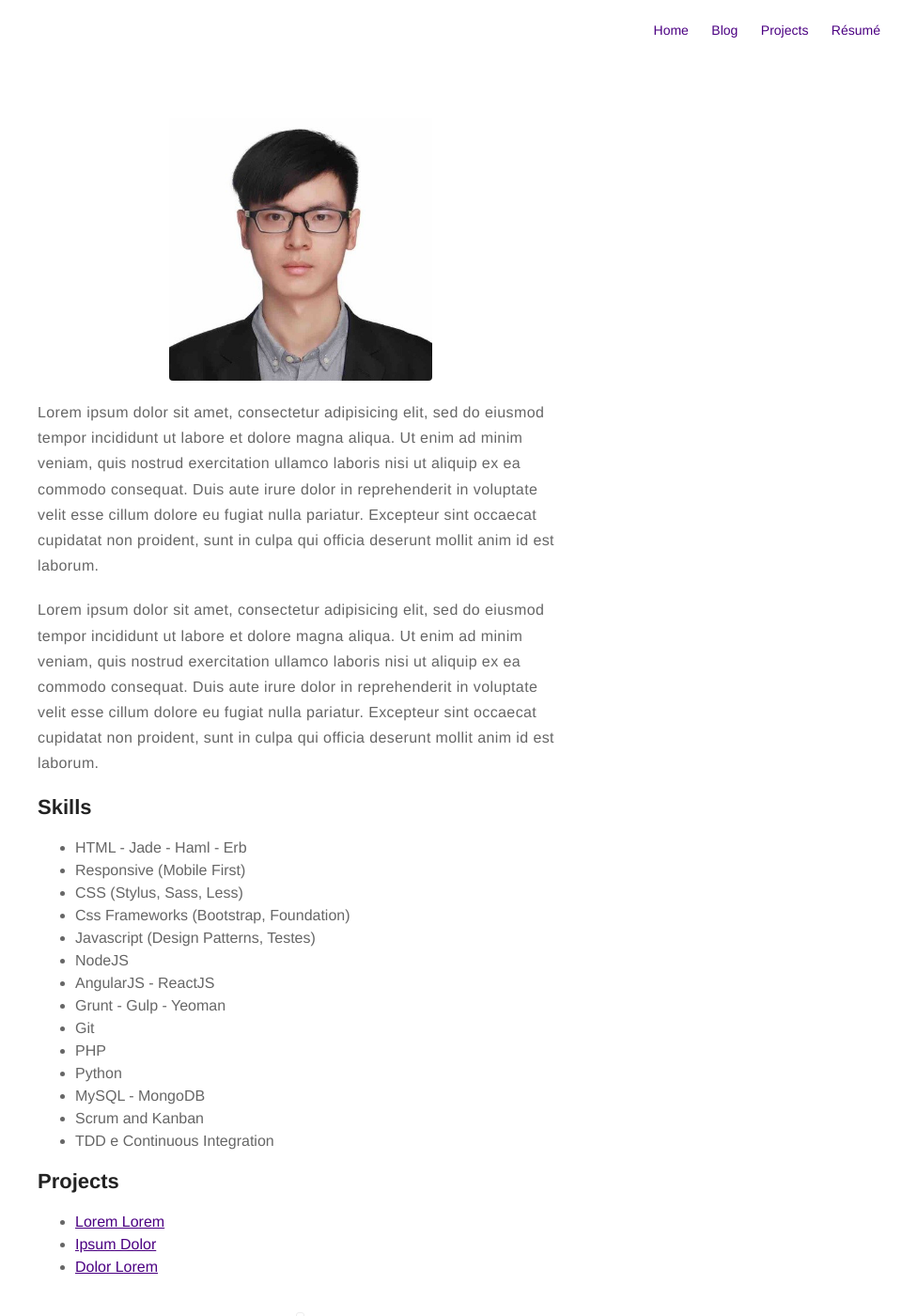
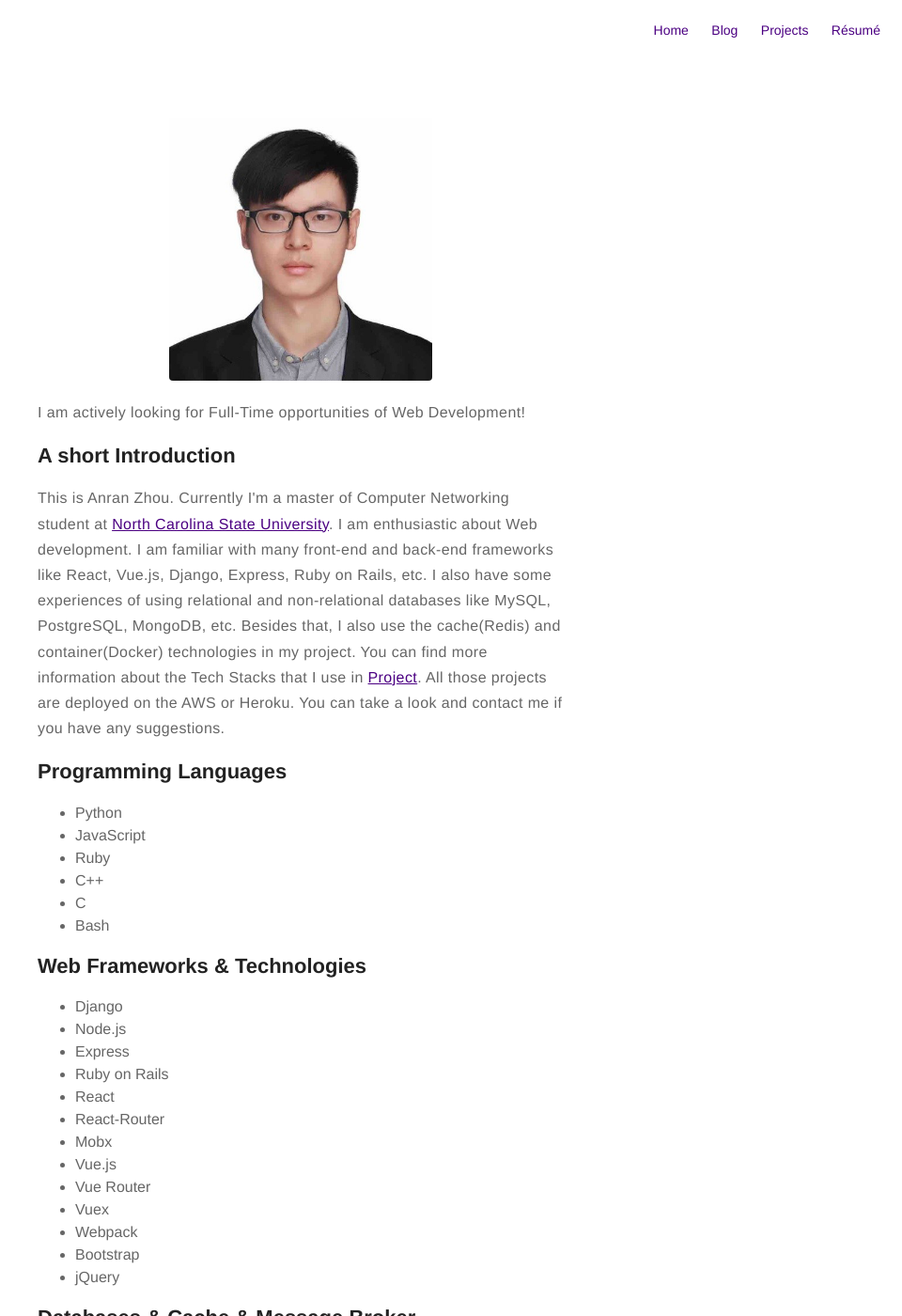
Before and after one commit to AnranZhou/AnranZhou.github.io, a Jekyll site: the page built from about.md, in a window 1280 px wide and 1400 px high. Shown: the whole window at 94% size, without its empty margins (320-1280 px from the left). Built offline with Jekyll 4.4.1, drawn with Linux system fonts in a browser that asks for light colours; some of the changed text lies outside the part shown.

Commit message:
Revised the about page

```diff
--- a/about.md
+++ b/about.md
@@ -4,43 +4,56 @@ layout: page
 ---
 ![Profile Image]({{ site.url }}/{{ site.picture }})
 
-<p>Lorem ipsum dolor sit amet, consectetur adipisicing elit, sed do eiusmod
-tempor incididunt ut labore et dolore magna aliqua. Ut enim ad minim veniam,
-quis nostrud exercitation ullamco laboris nisi ut aliquip ex ea commodo
-consequat. Duis aute irure dolor in reprehenderit in voluptate velit esse
-cillum dolore eu fugiat nulla pariatur. Excepteur sint occaecat cupidatat non
-proident, sunt in culpa qui officia deserunt mollit anim id est laborum.</p>
+<b>I am actively looking for Full-Time opportunities of Web Development!</b>
 
-<p>Lorem ipsum dolor sit amet, consectetur adipisicing elit, sed do eiusmod
-tempor incididunt ut labore et dolore magna aliqua. Ut enim ad minim veniam,
-quis nostrud exercitation ullamco laboris nisi ut aliquip ex ea commodo
-consequat. Duis aute irure dolor in reprehenderit in voluptate velit esse
-cillum dolore eu fugiat nulla pariatur. Excepteur sint occaecat cupidatat non
-proident, sunt in culpa qui officia deserunt mollit anim id est laborum.</p>
+<h2>A short Introduction</h2>
+<p>
+This is Anran Zhou. Currently I'm a master of Computer Networking student at <a href="https://en.wikipedia.org/wiki/North_Carolina_State_University">North Carolina State University</a>. I am enthusiastic about Web development. I am familiar with many front-end and back-end frameworks like React, Vue.js, Django, Express, Ruby on Rails, etc. I also have some experiences of using relational and non-relational databases like MySQL, PostgreSQL, MongoDB, etc. Besides that, I also use the cache(Redis) and container(Docker) technologies in my project. You can find more information about the Tech Stacks that I use in <a href="anranzhou.com/projects">Project</a>. All those projects are deployed on the AWS or Heroku. You can take a look and contact me if you have any suggestions.
+</p>
 
-<h2>Skills</h2>
 
+<h2>Programming Languages</h2>
 <ul class="skill-list">
-	<li>HTML - Jade - Haml - Erb</li>
-	<li>Responsive (Mobile First)</li>
-	<li>CSS (Stylus, Sass, Less)</li>
-	<li>Css Frameworks (Bootstrap, Foundation)</li>
-	<li>Javascript (Design Patterns, Testes)</li>
-	<li>NodeJS</li>
-	<li>AngularJS - ReactJS</li>
-	<li>Grunt - Gulp - Yeoman</li>
-	<li>Git</li>
-	<li>PHP</li>
 	<li>Python</li>
-	<li>MySQL - MongoDB</li>
-	<li>Scrum and Kanban</li>
-	<li>TDD e Continuous Integration</li>
+	<li>JavaScript</li>
+	<li>Ruby</li>
+	<li>C++</li>
+	<li>C</li>
+	<li>Bash</li>
+</ul>
+<h2>Web Frameworks & Technologies</h2>
+<ul class="skill-list">
+	<li>Django</li>
+	<li>Node.js</li>
+	<li>Express</li>
+	<li>Ruby on Rails</li>
+	<li>React</li>
+	<li>React-Router</li>
+	<li>Mobx</li>
+	<li>Vue.js</li>
+	<li>Vue Router</li>
+	<li>Vuex</li>
+	<li>Webpack</li>
+	<li>Bootstrap</li>
+	<li>jQuery</li>
+</ul>
+<h2>Databases & Cache & Message Broker</h2>
+<ul class="skill-list">
+	<li>MySQL</li>
+	<li>PostgreSQL</li>
+	<li>MongoDB</li>
+	<li>Memcached</li>
+	<li>Redis</li>
+	<li>Kafka</li>
+	<li>RabbitMQ</li>
 </ul>
 
 <h2>Projects</h2>
-
 <ul>
-	<li><a href="https://github.com/">Lorem Lorem</a></li>
-	<li><a href="https://github.com/">Ipsum Dolor</a></li>
-	<li><a href="https://github.com/">Dolor Lorem</a></li>
+	<li><a href="https://github.com/">1</a></li>
+	<li><a href="https://github.com/">2</a></li>
+	<li><a href="https://github.com/">3</a></li>
+	<li><a href="https://github.com/">4</a></li>
+	<li><a href="https://github.com/">5</a></li>
+	<li><a href="https://github.com/">6</a></li>
 </ul>
```
